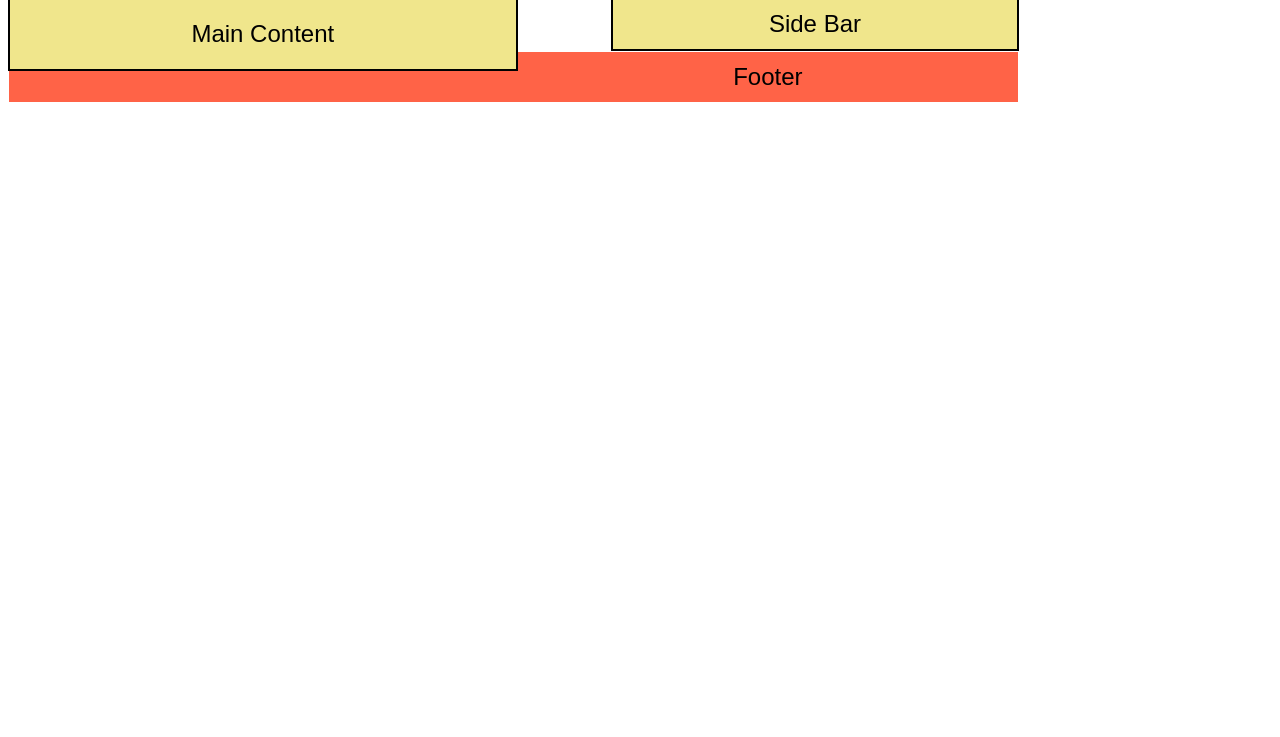
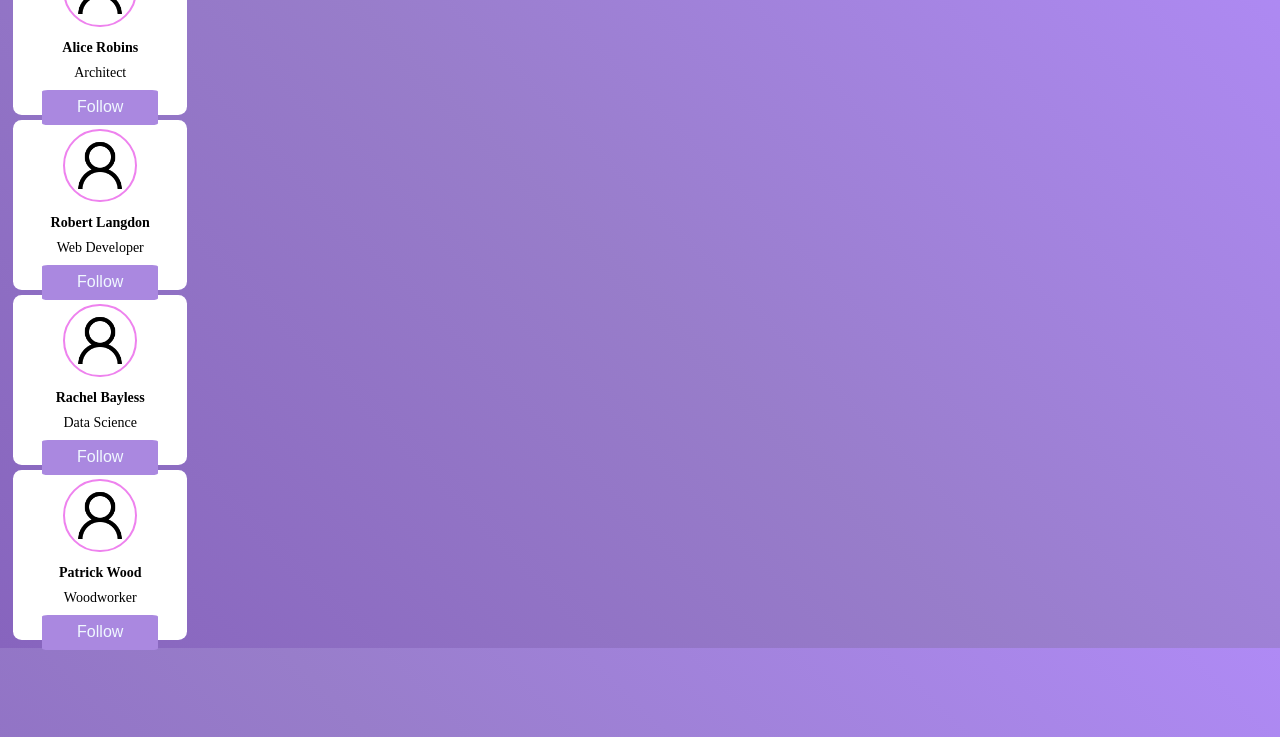
Before and after one commit to geepum/jetbrains, a plain HTML site: page jetbrains-frontEnd/clear/index.html in a window 1280 px wide. Shown: the part 63-800 px from the top of the page. Drawn offline with Linux system fonts and the light colour scheme.

```diff
--- a/jetbrains-frontEnd/clear/index.html
+++ b/jetbrains-frontEnd/clear/index.html
@@ -1,17 +1,36 @@
+<!DOCTYPE html>
 <html lang="en">
 <head>
   <meta charset="UTF-8">
-  <meta http-equiv="X-UA-Compatible" content="IE=edge">
-  <meta name="viewport" content="width=device-width, initial-scale=1.0">
+  <title>Cards</title>
   <link rel="stylesheet" href="style.css">
-  <title>Document</title>
 </head>
 <body>
-  <div class="container">
-    <div class="header">Header</div>
-    <div class="mid-element main-content">Main Content</div>
-    <div class="mid-element side-bar">Side Bar</div>
-    <div class="footer">Footer</div>
+  <div class="main-container">
+    <div class="user-card card-one">
+      <img class="user-avatar" src="user_icon.png">
+      <p class="user-name">Alice Robins</p>
+      <p class="user-profession">Architect</p>
+      <button class="btn-follow">Follow</button>
+    </div>
+    <div class="user-card card-two">
+      <img class="user-avatar" src="user_icon.png">
+      <p class="user-name">Robert Langdon</p>
+      <p class="user-profession">Web Developer</p>
+      <button class="btn-follow">Follow</button>
+    </div>
+    <div class="user-card card-three">
+      <img class="user-avatar" src="user_icon.png">
+      <p class="user-name">Rachel Bayless</p>
+      <p class="user-profession">Data Science</p>
+      <button class="btn-follow">Follow</button>
+    </div>
+    <div class="user-card card-four">
+      <img class="user-avatar" src="user_icon.png">
+      <p class="user-name">Patrick Wood</p>
+      <p class="user-profession">Woodworker</p>
+      <button class="btn-follow">Follow</button>
+    </div>
   </div>
 </body>
 </html>
--- a/jetbrains-frontEnd/clear/style.css
+++ b/jetbrains-frontEnd/clear/style.css
@@ -1,34 +1,62 @@
-.container {
+body {
+  background-image: linear-gradient(
+   45deg,
+   rgb(135, 100, 190),
+   rgb(152, 125, 202),
+   rgb(175, 138, 245));
+  height: auto;
+}
+
+.main-container {
+  width: 60%;
+}
+
+.user-card {
+  background-color: white;
+  border-radius: 5%;
+  color: white;
+  height: 170px;
+  margin: 5px;
+  text-align: center;
+  width: 23%;
+}
+
+.user-avatar {
+  border-radius: 50%;
+  border: 2px solid violet;
+  margin-top: 5%;
+  width: 40%;
+}
+
+.user-name {
   color: black;
-  font-family: Arial, Helvetica, sans-serif;
-  width: 80%;
+  font-size: 14px;
+  font-weight: bold;
+  margin: 5% 0;
 }
-.header, .footer {
-  background-color: tomato;
-  /* height: 50px; */
-  line-height: 50px;
-  text-align: center;
-  font-size: 24px;
-  border: 1px solid white;
+
+.user-profession {
+  color: black;
+  font-size: 14px;
+  margin: 5% 0;
 }
-.mid-element {
-  background-color:khaki;
-  /* height: 100px; */
-  /* line-height: 100px; */
-  text-align: center;
-  font-size: 24px;
-  border: 2px solid black;
+
+.btn-follow {
+  background-color: rgb(170, 136, 224);
+  border-radius: 5%;
+  border: none;
+  color: aliceblue;
+  font-size: 16px;
+  padding: 5% 20%;
 }
-.main-content {
-  float: left;
-  width: 50%;
-  line-height: 70px;
+
+.btn-follow:hover {
+  background-color: rgb(138, 109, 185);
 }
-.side-bar {
-  float: right;
-  width: 40%;
-  line-height: 50px;
-}
-.footer {
-  clear: right;
-}
+
+
+/* Only change code below this line */
+
+/* .card-one, .card-two, .card-three, .card-four {
+
+} */
```
Also changed, not shown: README.md, jetbrains-frontEnd/clear/user_icon.png (added).
